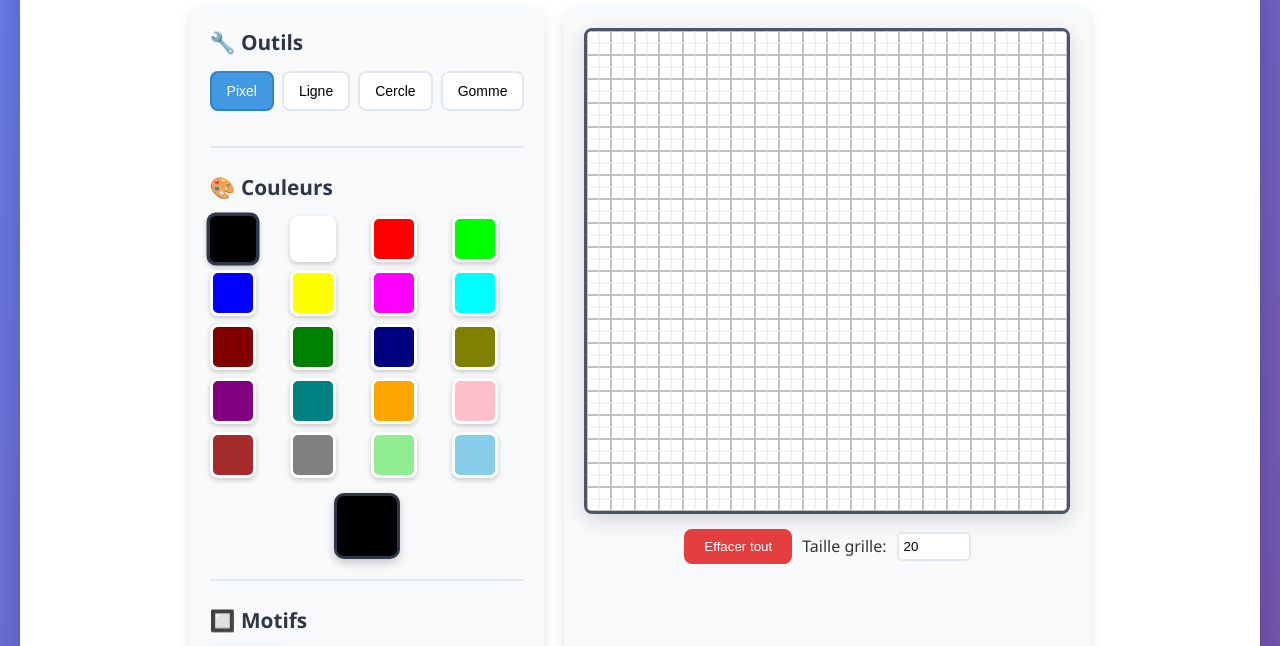
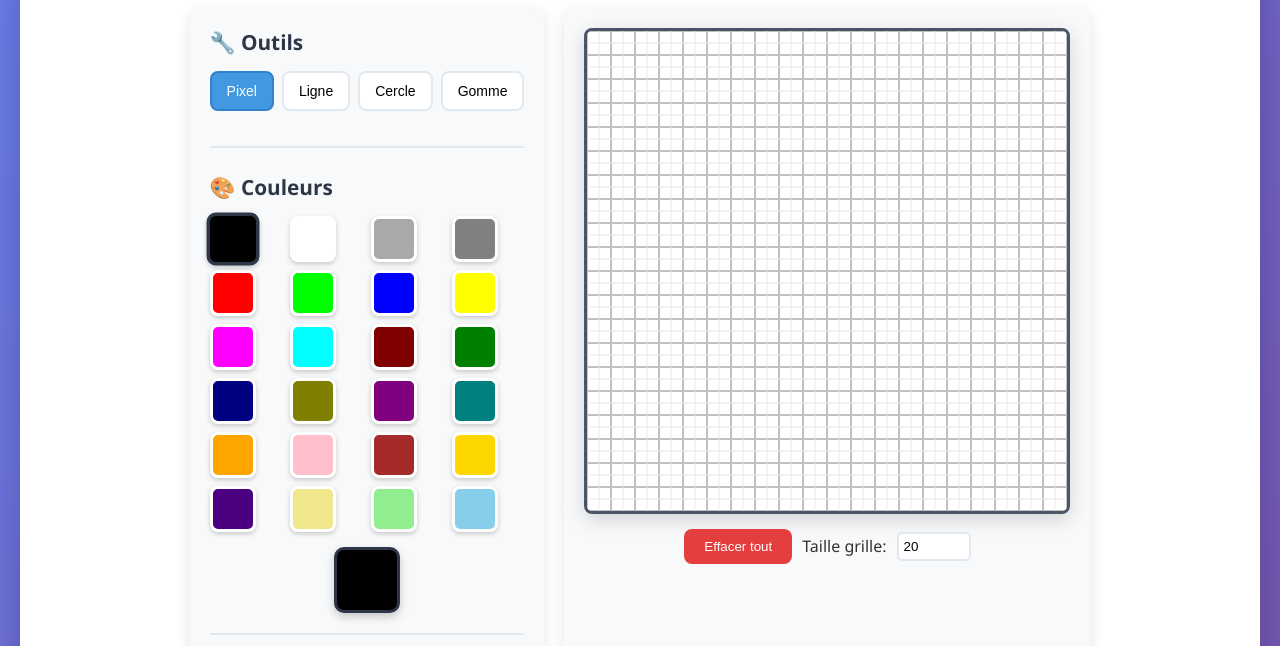
Before and after one commit to vdele/vdele.github.io, a plain HTML site: page pxl/index.html in a window 1280 px wide. Shown: the part 144-790 px from the top of the page. Drawn offline with Linux system fonts and the light colour scheme.

Commit message:
evolution

```diff
--- a/pxl/index.html
+++ b/pxl/index.html
@@ -292,11 +292,30 @@
 
         // Couleurs disponibles
         const colors = [
-            '#000000', '#FFFFFF', '#FF0000', '#00FF00',
-            '#0000FF', '#FFFF00', '#FF00FF', '#00FFFF',
-            '#800000', '#008000', '#000080', '#808000',
-            '#800080', '#008080', '#FFA500', '#FFC0CB',
-            '#A52A2A', '#808080', '#90EE90', '#87CEEB'
+            { hex: '#000000', name: 'Noir' },
+            { hex: '#FFFFFF', name: 'Blanc' },
+            { hex: '#A9A9A9', name: 'Gris foncé' },
+            { hex: '#808080', name: 'Gris' },
+            { hex: '#FF0000', name: 'Rouge' },
+            { hex: '#00FF00', name: 'Vert' },
+            { hex: '#0000FF', name: 'Bleu' },
+            { hex: '#FFFF00', name: 'Jaune' },
+            { hex: '#FF00FF', name: 'Magenta' },
+            { hex: '#00FFFF', name: 'Cyan' },
+            { hex: '#800000', name: 'Marron' },
+            { hex: '#008000', name: 'Vert foncé' },
+            { hex: '#000080', name: 'Bleu marine' },
+            { hex: '#808000', name: 'Olive' },
+            { hex: '#800080', name: 'Violet' },
+            { hex: '#008080', name: 'Turquoise' },
+            { hex: '#FFA500', name: 'Orange' },
+            { hex: '#FFC0CB', name: 'Rose' },
+            { hex: '#A52A2A', name: 'Brun' },
+            { hex: '#FFD700', name: 'Or' },
+            { hex: '#4B0082', name: 'Indigo' },
+            { hex: '#F0E68C', name: 'Kaki' },
+            { hex: '#90EE90', name: 'Vert clair' },
+            { hex: '#87CEEB', name: 'Bleu ciel' }
         ];
 
         // Motifs disponibles
@@ -330,8 +349,9 @@
                 const colorBtn = document.createElement('div');
                 colorBtn.className = 'color-btn';
                 if (index === 0) colorBtn.classList.add('active');
-                colorBtn.style.backgroundColor = color;
-                colorBtn.addEventListener('click', () => selectColor(color, colorBtn));
+                colorBtn.style.backgroundColor = color.hex;
+                colorBtn.title = color.name;
+                colorBtn.addEventListener('click', () => selectColor(color.hex, colorBtn));
                 palette.appendChild(colorBtn);
             });
             console.log('Palette de couleurs créée');
@@ -547,11 +567,13 @@
 
             if (currentTool === 'line') {
                 drawLine(startX, startY, coords.gridX, coords.gridY);
+                // drawGrid();
             } else if (currentTool === 'circle') {
                 drawCircle(startX, startY, coords.gridX, coords.gridY);
+                // drawGrid();
             }
 
-            drawGrid();
+          //
         }
 
         // Dessiner un pixel
@@ -582,10 +604,11 @@
 
                         if (cell.pattern[row][col] === 1) {
                             ctx.fillStyle = cell.color;
-                        } else {
+                            ctx.fillRect(subX, subY, subCellSize, subCellSize);
+                        } else if (currentTool === 'eraser'){
                             ctx.fillStyle = '#FFFFFF';
+                            ctx.fillRect(subX, subY, subCellSize, subCellSize);
                         }
-                        ctx.fillRect(subX, subY, subCellSize, subCellSize);
                     }
                 }
 
@@ -621,7 +644,7 @@
 
             while (true) {
                 if (x >= 0 && x < gridSize && y >= 0 && y < gridSize) {
-                    if (currentTool === 'eraser') {
+                    /*if (currentTool === 'eraser') {
                         grid[y][x] = {
                             pattern: [[0,0],[0,0]],
                             color: '#FFFFFF'
@@ -631,7 +654,9 @@
                             pattern: JSON.parse(JSON.stringify(currentPattern)),
                             color: currentColor
                         };
-                    }
+                    }*/
+                   drawPixel(x, y);
+
                 }
 
                 if (x === x1 && y === y1) break;
```
